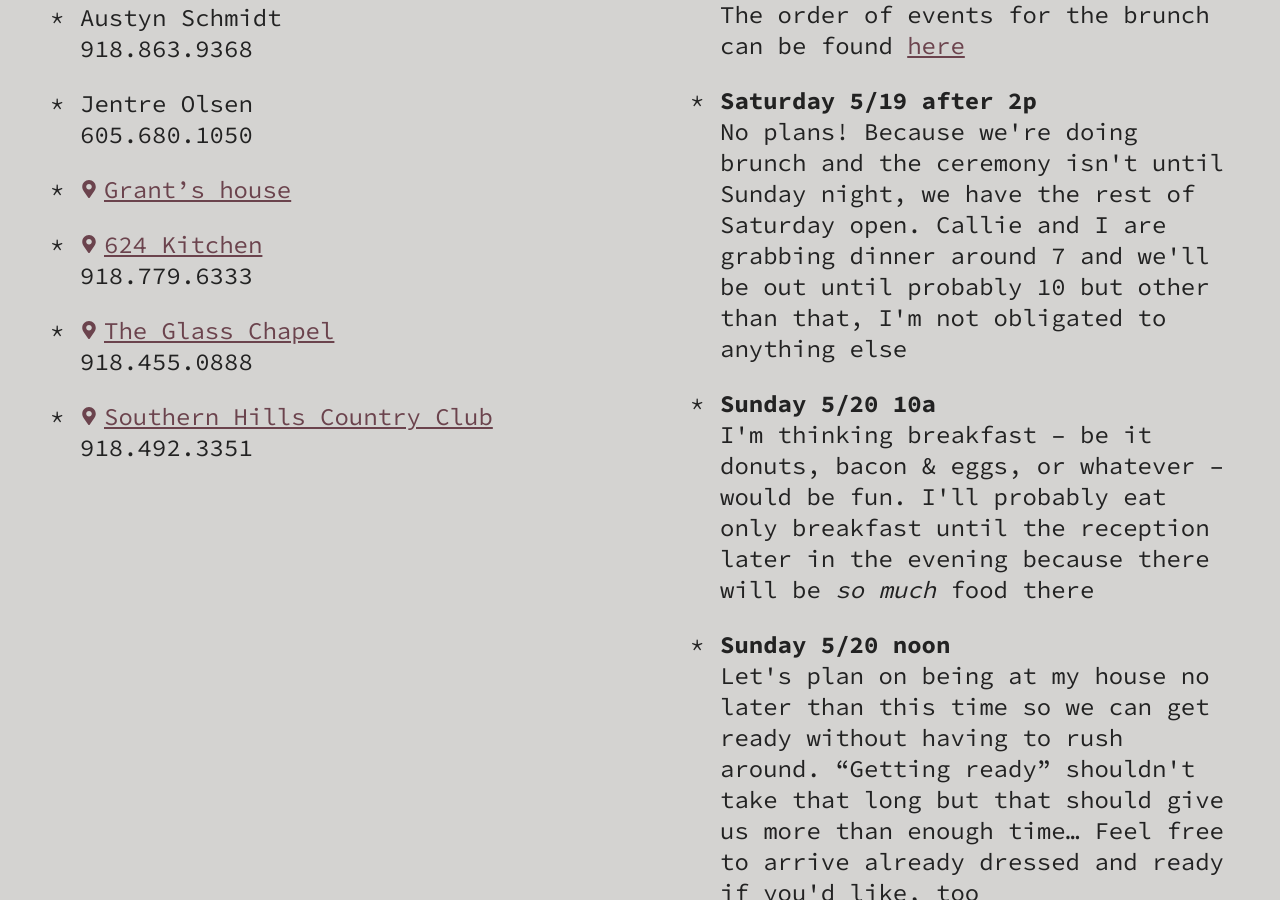
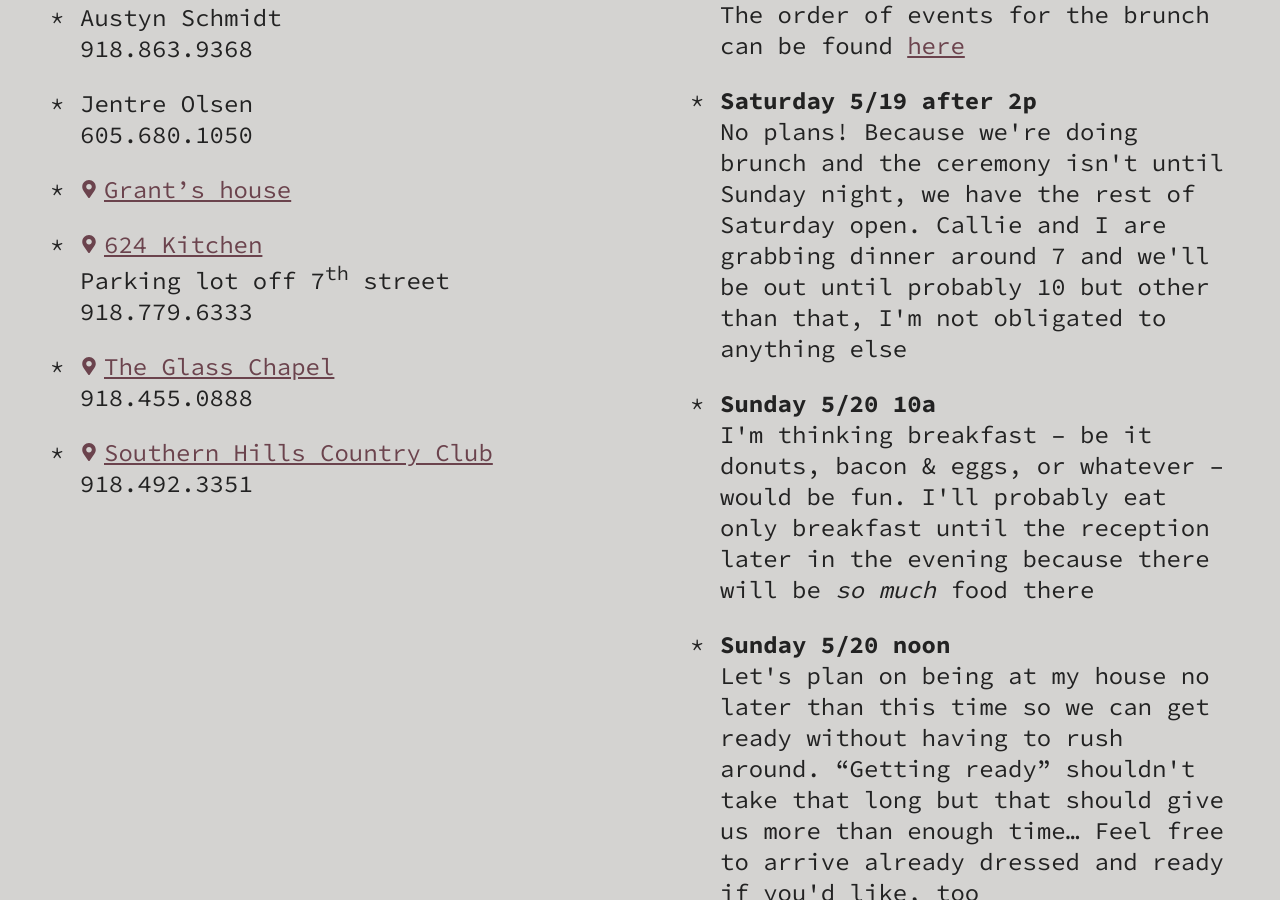
Before and after one commit to grantstandridge/grantstandridge.github.io, a Jekyll site: the page built from _buckets/groomsmen.markdown, in a window 1280 px wide and 900 px high, scrolled down 1438 px. Built offline with Jekyll 4.4.1, drawn with Linux system fonts in a browser that asks for light colours.

Commit message:
Updated Groomsmen

```diff
--- a/_buckets/groomsmen.markdown
+++ b/_buckets/groomsmen.markdown
@@ -22,8 +22,8 @@
       501.67C26.97 291.031 0 269.413 0 192 0 85.961 85.961 0 192 0s192 85.961 192
       192c0 77.413-26.97 99.031-172.268 309.67-9.535 13.774-29.93 13.773-39.464 0zM192
       272c44.183 0 80-35.817 80-80s-35.817-80-80-80-80 35.817-80 80 35.817 80 80 80z"/></svg><a
-      href='https://goo.gl/maps/JojmvNgWkB92' target='_blank'>624 Kitchen</a><br><a
-      href='tel:+19187796333'>918.779.6333</a>
+      href='https://goo.gl/maps/JojmvNgWkB92' target='_blank'>624 Kitchen</a><br>Parking
+      lot off 7<sup>th</sup> street<br><a href='tel:+19187796333'>918.779.6333</a>
     - <svg xmlns="http://www.w3.org/2000/svg" viewBox="0 0 384 512"><path d="M172.268
       501.67C26.97 291.031 0 269.413 0 192 0 85.961 85.961 0 192 0s192 85.961 192
       192c0 77.413-26.97 99.031-172.268 309.67-9.535 13.774-29.93 13.773-39.464 0zM192
```
